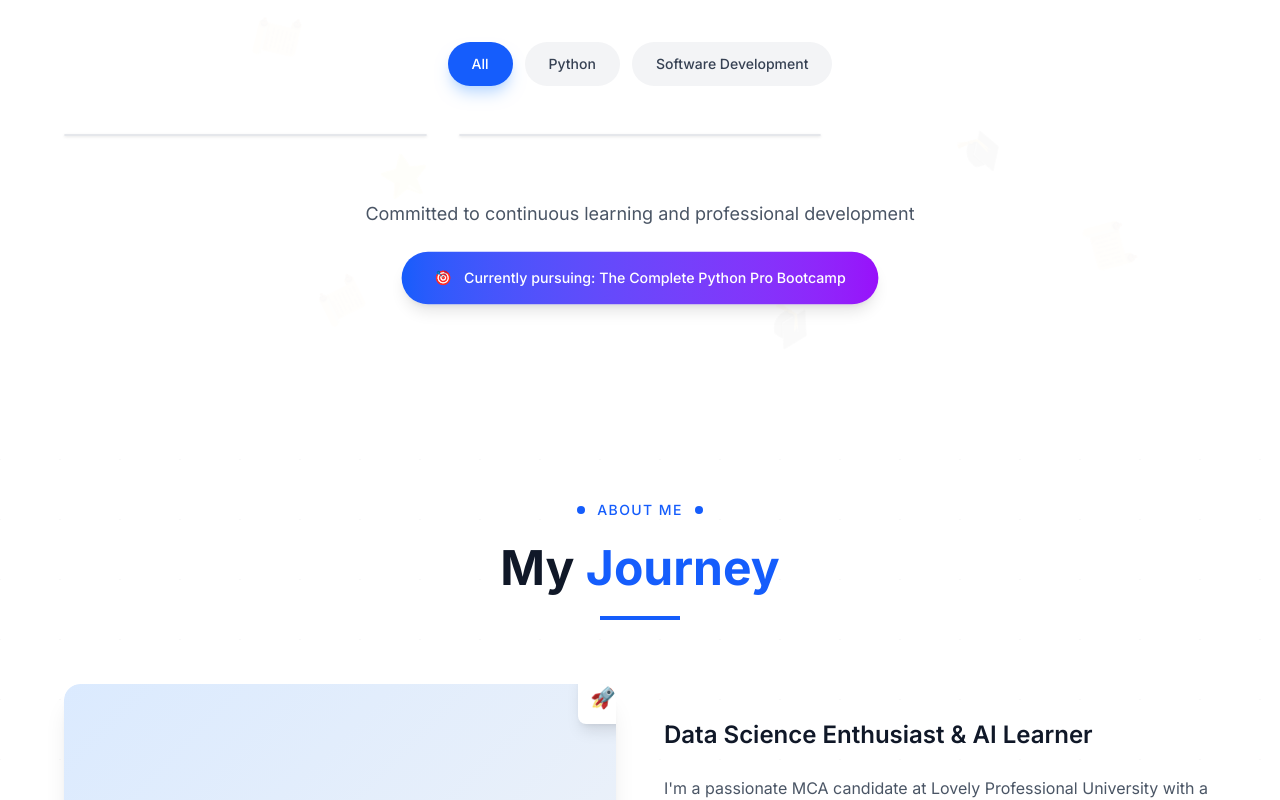
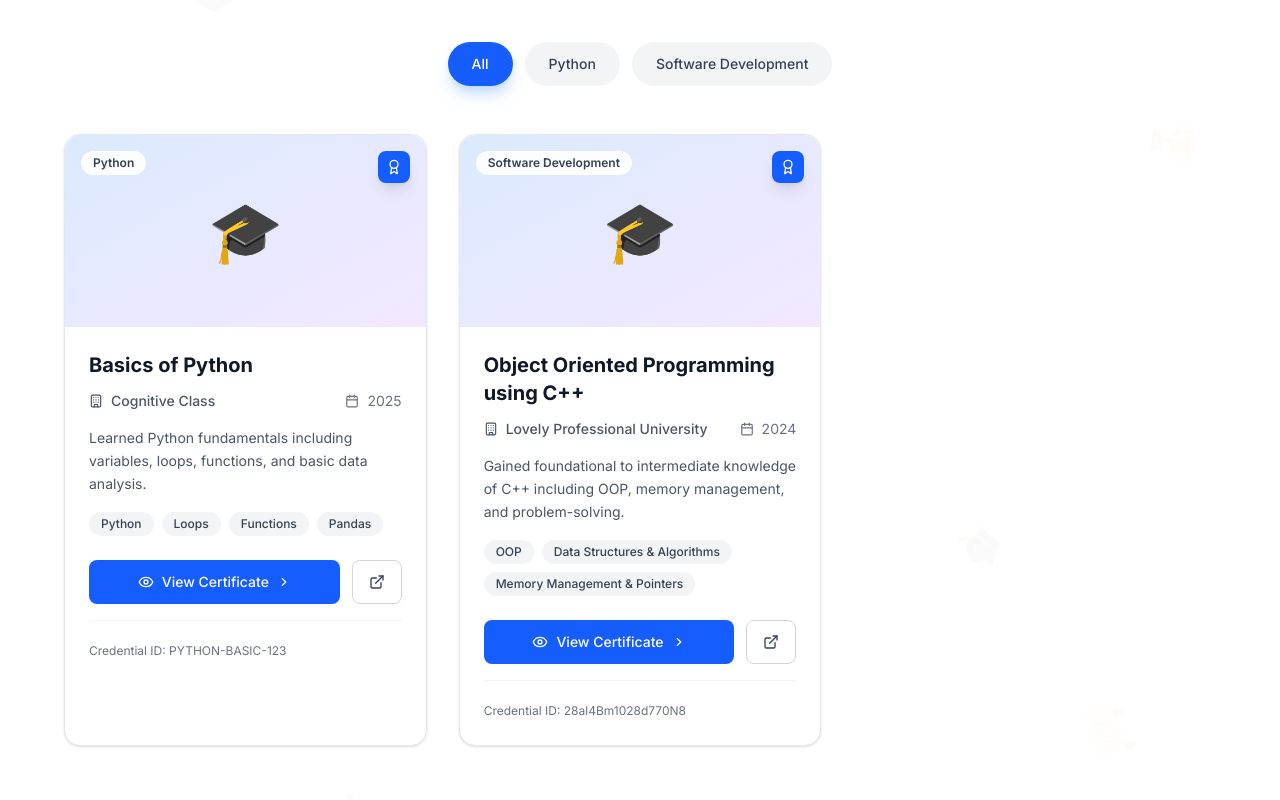
Before and after one commit to isha1946/Portfolio, a Next.js app: page / in a window 1280 px wide. Shown: the part 3600-4400 px from the top of the page. Built offline with nearby package versions, Linux system fonts and the light colour scheme.

Commit message:
Update Certificates.tsx

```diff
--- a/src/components/Certificates.tsx
+++ b/src/components/Certificates.tsx
@@ -172,8 +172,158 @@ export default function Certificates() {
               onHoverEnd={() => setHoveredCard(null)}
               className="bg-white rounded-2xl border border-gray-200 shadow-sm hover:shadow-xl transition-all duration-500 group relative overflow-hidden"
             >
-              {/* everything below stays unchanged */}
-              {/* ✅ No modifications to JSX, styles, animations, props */}
+
+              {/* ✅ CARD CONTENT FULLY RESTORED BELOW — DO NOT REMOVE */}
+
+              {/* Gradient overlay on hover */}
+              <motion.div
+                className="absolute inset-0 bg-gradient-to-br from-blue-50/50 to-purple-50/50 opacity-0 group-hover:opacity-100 transition-opacity duration-500"
+                animate={{
+                  opacity: hoveredCard === index ? 1 : 0
+                }}
+              />
+
+              {/* Certificate Image/Icon */}
+              <div className="relative h-48 overflow-hidden rounded-t-2xl bg-gradient-to-br from-blue-100 to-purple-100">
+                <motion.div
+                  className="absolute inset-0 flex items-center justify-center text-6xl"
+                  animate={{
+                    scale: hoveredCard === index ? 1.2 : 1,
+                    rotate: hoveredCard === index ? 10 : 0
+                  }}
+                  transition={{ duration: 0.3 }}
+                >
+                  🎓
+                </motion.div>
+
+                {/* Category badge */}
+                <motion.div
+                  initial={{ x: -100 }}
+                  animate={{ x: 0 }}
+                  transition={{ delay: index * 0.1 + 0.3 }}
+                  className="absolute top-4 left-4 bg-white/90 backdrop-blur-sm px-3 py-1 rounded-full text-xs font-semibold text-gray-700"
+                >
+                  {certificate.category}
+                </motion.div>
+
+                {/* Floating elements */}
+                <motion.div
+                  className="absolute top-4 right-4 bg-blue-600 text-white p-2 rounded-lg shadow-lg"
+                  animate={{
+                    y: hoveredCard === index ? [-2, 2, -2] : [0],
+                    rotate: hoveredCard === index ? [0, 5, -5, 0] : 0
+                  }}
+                  transition={{
+                    duration: 2,
+                    repeat: hoveredCard === index ? Infinity : 0
+                  }}
+                >
+                  <Award size={16} />
+                </motion.div>
+              </div>
+
+              <div className="p-6 relative z-10">
+                {/* Certificate Title */}
+                <motion.h3
+                  className="text-xl font-bold text-gray-900 mb-3 group-hover:text-blue-700 transition-colors duration-300"
+                  animate={{
+                    x: hoveredCard === index ? 5 : 0
+                  }}
+                  transition={{ duration: 0.3 }}
+                >
+                  {certificate.title}
+                </motion.h3>
+
+                {/* Issuer and Date */}
+                <div className="flex items-center justify-between mb-4">
+                  <motion.div
+                    className="flex items-center text-gray-600"
+                    whileHover={{ x: 3 }}
+                  >
+                    <Building size={14} className="mr-2" />
+                    <span className="text-sm font-medium">{certificate.issuer}</span>
+                  </motion.div>
+
+                  <motion.div
+                    className="flex items-center text-gray-500"
+                    whileHover={{ x: -3 }}
+                  >
+                    <Calendar size={14} className="mr-2" />
+                    <span className="text-sm">{certificate.date}</span>
+                  </motion.div>
+                </div>
+
+                {/* Description */}
+                <p className="text-gray-600 text-sm leading-relaxed mb-4">
+                  {certificate.description}
+                </p>
+
+                {/* Skills Tags */}
+                <div className="flex flex-wrap gap-2 mb-6">
+                  {certificate.skills.map((skill, skillIndex) => (
+                    <motion.span
+                      key={skill}
+                      initial={{ opacity: 0, scale: 0.8 }}
+                      animate={{ opacity: 1, scale: 1 }}
+                      transition={{ delay: index * 0.1 + skillIndex * 0.05 + 0.5 }}
+                      whileHover={{
+                        scale: 1.1,
+                        backgroundColor: "#3b82f6",
+                        color: "#ffffff"
+                      }}
+                      className="px-3 py-1 bg-gray-100 text-gray-700 text-xs rounded-full font-medium cursor-pointer"
+                    >
+                      {skill}
+                    </motion.span>
+                  ))}
+                </div>
+
+                {/* Action Buttons */}
+                <div className="flex space-x-3">
+                  <motion.button
+                    whileHover={{ scale: 1.02 }}
+                    whileTap={{ scale: 0.98 }}
+                    className="flex-1 flex items-center justify-center gap-2 px-4 py-3 bg-blue-600 text-white rounded-lg text-sm font-medium hover:bg-blue-700 transition-colors group/btn"
+                    onClick={() => window.open(certificate.verificationUrl, '_blank')}
+                  >
+                    <Eye size={16} />
+                    View Certificate
+                    <motion.span
+                      animate={{ x: hoveredCard === index ? 3 : 0 }}
+                      transition={{ duration: 0.2 }}
+                    >
+                      <ChevronRight size={14} />
+                    </motion.span>
+                  </motion.button>
+
+                  <motion.button
+                    whileHover={{ scale: 1.02 }}
+                    whileTap={{ scale: 0.98 }}
+                    className="px-4 py-3 border border-gray-300 text-gray-700 rounded-lg text-sm font-medium hover:bg-gray-50 transition-colors"
+                    onClick={() => window.open(certificate.verificationUrl, '_blank')}
+                  >
+                    <ExternalLink size={16} />
+                  </motion.button>
+                </div>
+
+                {/* Credential ID */}
+                <motion.div
+                  className="mt-4 pt-4 border-t border-gray-100"
+                  initial={{ opacity: 0 }}
+                  animate={{ opacity: 1 }}
+                  transition={{ delay: index * 0.1 + 0.7 }}
+                >
+                  <span className="text-xs text-gray-500">
+                    Credential ID: <span className="font-mono">{certificate.credentialId}</span>
+                  </span>
+                </motion.div>
+              </div>
+
+              {/* Subtle border animation */}
+              <motion.div
+                className="absolute inset-0 rounded-2xl border-2 border-transparent group-hover:border-blue-200 transition-all duration-300"
+                initial={false}
+              />
             </motion.div>
           ))}
         </motion.div>
@@ -181,7 +331,7 @@ export default function Certificates() {
         {/* Call to Action */}
         <motion.div
           initial={{ opacity: 0, y: 20 }}
-          animate={{ opacity: 1, y: 0 }}
+          animate={isInView ? { opacity: 1, y: 0 } : {}}
           transition={{ delay: 0.8 }}
           className="text-center mt-16"
         >
```
